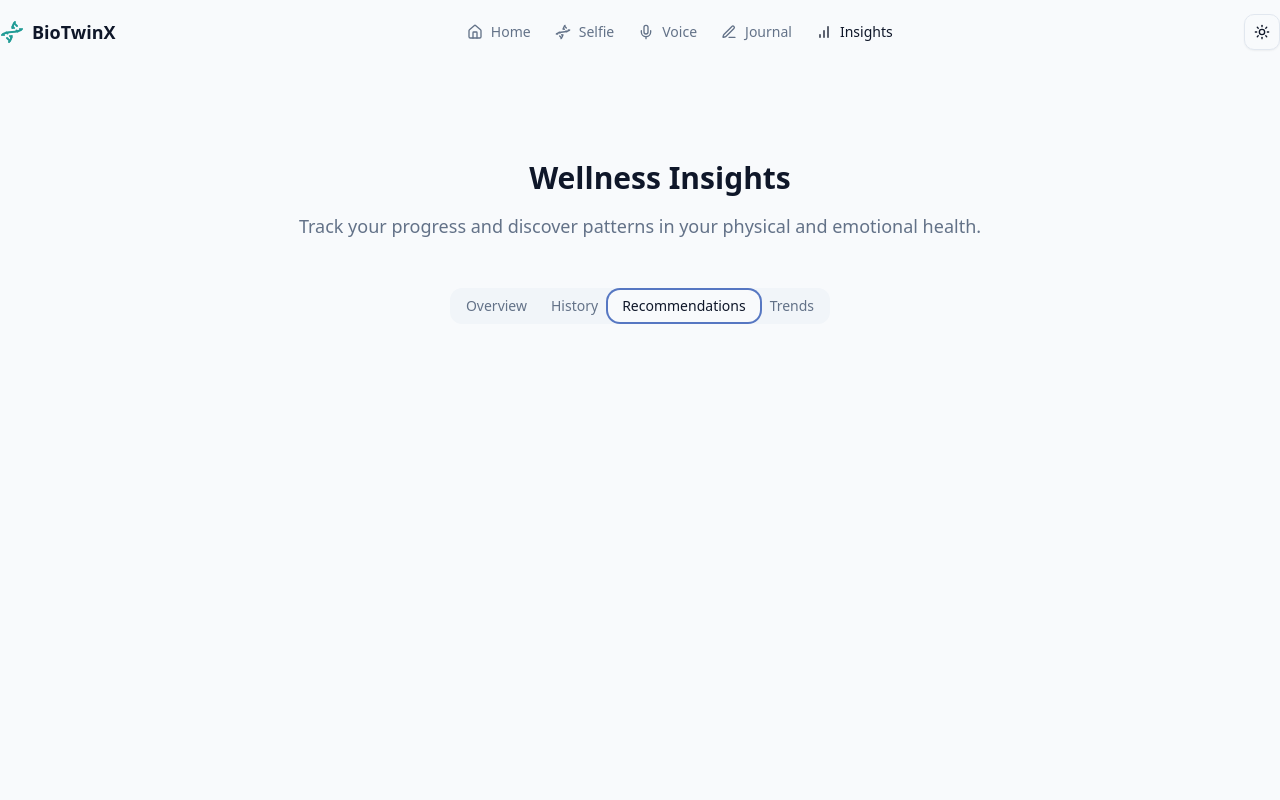
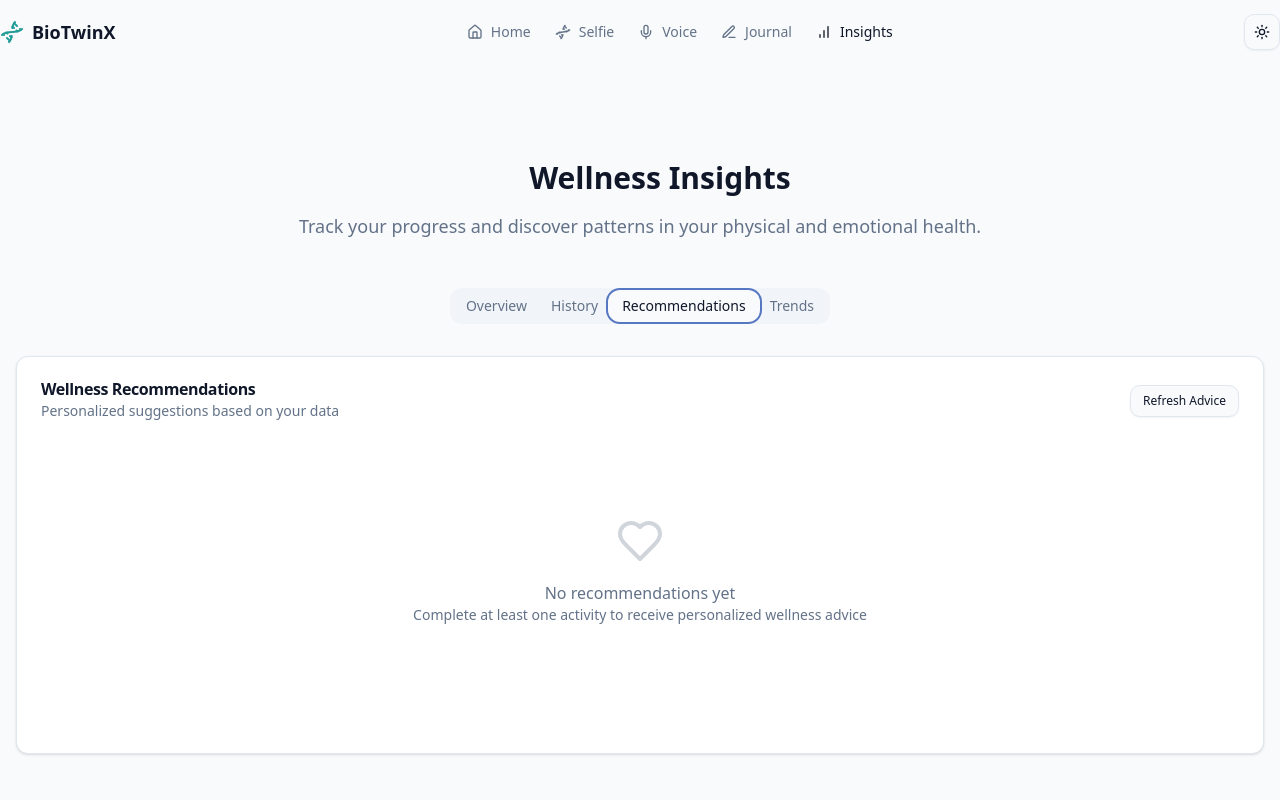
Before and after one commit to Seavleu/biotwinx, a Next.js app: page /insights in a window 1280 px wide. Both pictures are taken after a click on the tab "Recommendations". Shown: the top 800 px of the page. Built offline with nearby package versions, Linux system fonts and the light colour scheme.

Commit message:
feat: implemented generating recommnedation feature

```diff
--- a/app/insights/page.tsx
+++ b/app/insights/page.tsx
@@ -10,7 +10,7 @@ import {Button} from '@/components/ui/button'
 import {useBioTwinXStore} from '@/lib/store'
 import {generateWellnessAdvice} from '@/lib/ai-utils'
 import Link from 'next/link'
-import { Activity, Calendar, Dna, Heart, Mic, PenLine, ThumbsUp, Timer } from 'lucide-react'
+import { Activity, Calendar, Check, Dna, Heart, Loader2, Mic, PenLine, ThumbsUp, Timer } from 'lucide-react'
 import { format, parseISO } from 'date-fns'
 
 export default function InsightsPage() {
@@ -22,6 +22,7 @@ export default function InsightsPage() {
         voiceEntries,
         selfieEntries,
         wellnessAdvice,
+        addWellnessAdvice,
         toggleWellnessAdviceCompleted
     } = useBioTwinXStore()
 
@@ -45,11 +46,61 @@ export default function InsightsPage() {
         }
     }
 
+    useEffect(() => {
+        // Auto-generate wellness advice if none exists
+        if (wellnessAdvice.length === 0 &&
+            (journalEntries.length > 0 || voiceEntries.length > 0 || selfieEntries.length > 0)) {
+          generateAdvice()
+        }
+      }, [])
+
+      const generateAdvice = async () => {
+        setIsGeneratingAdvice(true)
+
+        try {
+          const advice = await generateWellnessAdvice({
+            recentJournals: journalEntries.slice(0, 5),
+            recentVoice: voiceEntries.slice(0, 5),
+            recentSelfies: selfieEntries.slice(0, 5)
+          })
+
+          // Add each piece of advice to the store
+          addWellnessAdvice({
+            text: advice.nutritionAdvice,
+            category: 'nutrition'
+          })
+
+          addWellnessAdvice({
+            text: advice.exerciseAdvice,
+            category: 'exercise'
+          })
+
+          addWellnessAdvice({
+            text: advice.sleepAdvice,
+            category: 'sleep'
+          })
+
+          addWellnessAdvice({
+            text: advice.mentalAdvice,
+            category: 'mental'
+          })
+
+          addWellnessAdvice({
+            text: advice.socialAdvice,
+            category: 'social'
+          })
+        } catch (error) {
+          console.error("Error generating wellness advice:", error)
+        } finally {
+          setIsGeneratingAdvice(false)
+        }
+      }
+
     const formatDate = (dateString: string) => {
         try {
-            return format(parseISO(dateString), 'MMM d, yyyy');
+            return format(parseISO(dateString), 'MMM d, yyyy')
           } catch (error) {
-            return dateString;
+            return dateString
           }
     }
 
@@ -64,25 +115,26 @@ export default function InsightsPage() {
           tired: "bg-purple-500",
           neutral: "bg-gray-500"
         }
-        return emotionColors[emotion] || "bg-gray-500";
+        return emotionColors[emotion] || "bg-gray-500"
     }
 
     const getCategoryIcon = (category: string) => {
         switch (category) {
           case 'nutrition':
-            return <Heart className="h-5 w-5 text-accent" />;
+            return <Heart className="h-5 w-5 text-accent" />
           case 'exercise':
-            return <Activity className="h-5 w-5 text-accent" />;
+            return <Activity className="h-5 w-5 text-accent" />
           case 'sleep':
-            return <Timer className="h-5 w-5 text-accent" />;
+            return <Timer className="h-5 w-5 text-accent" />
           case 'mental':
-            return <ThumbsUp className="h-5 w-5 text-accent" />;
+            return <ThumbsUp className="h-5 w-5 text-accent" />
           case 'social':
-            return <Calendar className="h-5 w-5 text-accent" />;
+            return <Calendar className="h-5 w-5 text-accent" />
           default:
-            return <Heart className="h-5 w-5 text-accent" />;
+            return <Heart className="h-5 w-5 text-accent" />
         }
     }
+
 
     const hasData = selfieEntries.length > 0 || voiceEntries.length > 0 || journalEntries.length > 0
 
@@ -273,21 +325,21 @@ export default function InsightsPage() {
                                         .sort((a, b) => new Date(b.createdAt).getTime() - new Date(a.createdAt).getTime())
                                         .slice(0, 10)
                                         .map((entry, index) => {
-                                            const entryType = 'bioAge' in entry ? 'selfie' : 'transcription' in entry ? 'voice' : 'journal';
+                                            const entryType = 'bioAge' in entry ? 'selfie' : 'transcription' in entry ? 'voice' : 'journal'
                                             const entryIcon = entryType === 'selfie' ? <Dna className="h-5 w-5" /> :
                                                             entryType === 'voice' ? <Mic className="h-5 w-5" /> :
-                                                            <PenLine className="h-5 w-5" />;
+                                                            <PenLine className="h-5 w-5" />
 
-                                            let entryContent = '';
+                                            let entryContent = ''
                                             if (entryType === 'selfie') {
-                                            const typedEntry = entry as (typeof selfieEntries)[0];
-                                            entryContent = `Biological age: ${typedEntry.bioAge} years`;
+                                            const typedEntry = entry as (typeof selfieEntries)[0]
+                                            entryContent = `Biological age: ${typedEntry.bioAge} years`
                                             } else if (entryType === 'voice') {
-                                            const typedEntry = entry as (typeof voiceEntries)[0];
-                                            entryContent = `Stress: ${typedEntry.stressLevel}%, Fatigue: ${typedEntry.fatigueLevel}%`;
+                                            const typedEntry = entry as (typeof voiceEntries)[0]
+                                            entryContent = `Stress: ${typedEntry.stressLevel}%, Fatigue: ${typedEntry.fatigueLevel}%`
                                             } else {
-                                            const typedEntry = entry as (typeof journalEntries)[0];
-                                            entryContent = `Mood: ${typedEntry.emotionalState}`;
+                                            const typedEntry = entry as (typeof journalEntries)[0]
+                                            entryContent = `Mood: ${typedEntry.emotionalState}`
                                             }
 
                                             return (
@@ -309,7 +361,7 @@ export default function InsightsPage() {
                                                 </p>
                                                 </div>
                                             </div>
-                                            );
+                                            )
                                         })}
                                     </div>
                                     )}
@@ -374,10 +426,87 @@ export default function InsightsPage() {
                     <motion.div
                         initial="hidden"
                         animate="visible"
-                        variants={staggerContainer}
-                        className='grid grid-cols-1 md:grid-cols-2 lg:grid-cols-3 gap-6'
+                        variants={fadeIn}
                     >
-
+                        <Card>
+                            <CardHeader className="flex flex-row items-center justify-between space-y-0 pb-2">
+                            <div className="space-y-1">
+                                <CardTitle>Wellness Recommendations</CardTitle>
+                                <CardDescription>
+                                Personalized suggestions based on your data
+                                </CardDescription>
+                            </div>
+                            <Button
+                                variant="outline"
+                                size="sm"
+                                onClick={generateAdvice}
+                                disabled={isGeneratingAdvice}
+                            >
+                                {isGeneratingAdvice ? (
+                                <>
+                                    <Loader2 className="mr-2 h-4 w-4 animate-spin" />
+                                    Generating
+                                </>
+                                ) : (
+                                "Refresh Advice"
+                                )}
+                            </Button>
+                            </CardHeader>
+                            <CardContent>
+                            {wellnessAdvice.length === 0 ? (
+                                <div className="flex flex-col items-center justify-center h-[300px] text-center">
+                                <Heart className="h-12 w-12 text-muted-foreground/30 mb-4" />
+                                <p className="text-muted-foreground">No recommendations yet</p>
+                                <p className="text-sm text-muted-foreground mb-4">
+                                    Complete at least one activity to receive personalized wellness advice
+                                </p>
+                                {hasData && (
+                                    <Button onClick={generateAdvice} disabled={isGeneratingAdvice}>
+                                    {isGeneratingAdvice ? (
+                                        <>
+                                        <Loader2 className="mr-2 h-4 w-4 animate-spin" />
+                                        Generating Advice
+                                        </>
+                                    ) : (
+                                        "Generate Advice"
+                                    )}
+                                    </Button>
+                                )}
+                                </div>
+                            ) : (
+                                <div className="space-y-6">
+                                {wellnessAdvice.map((advice, index) => (
+                                    <div key={index} className="flex items-start space-x-4">
+                                    <div className="mt-0.5">
+                                        <Button
+                                        variant="outline"
+                                        size="icon"
+                                        className={`h-6 w-6 rounded-full ${advice.completed ? 'bg-accent text-accent-foreground' : ''}`}
+                                        onClick={() => toggleWellnessAdviceCompleted(advice.id)}
+                                        >
+                                        {advice.completed ? (
+                                            <Check className="h-3 w-3" />
+                                        ) : (
+                                            <span className="h-3 w-3" />
+                                        )}
+                                        </Button>
+                                    </div>
+                                    <div className="space-y-1">
+                                        <div className="flex items-center space-x-2">
+                                        {getCategoryIcon(advice.category)}
+                                        <p className="text-sm font-medium capitalize">{advice.category}</p>
+                                        </div>
+                                        <p className="text-sm">{advice.text}</p>
+                                        <p className="text-xs text-muted-foreground">
+                                        Added {formatDate(advice.createdAt)}
+                                        </p>
+                                    </div>
+                                    </div>
+                                ))}
+                                </div>
+                            )}
+                            </CardContent>
+                        </Card>
                     </motion.div>
                 </TabsContent>
                 {/* TODO: trends chart*/}
```
